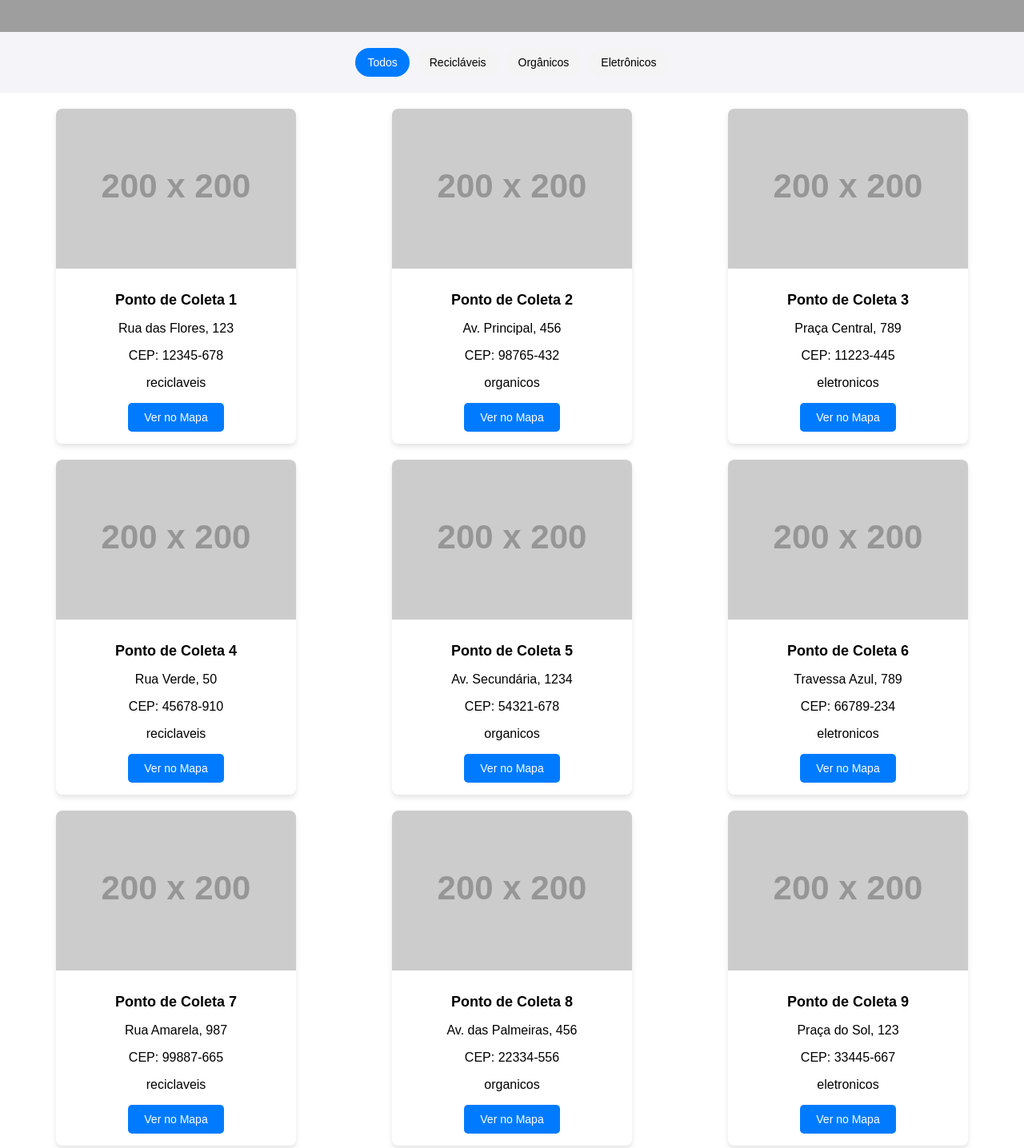
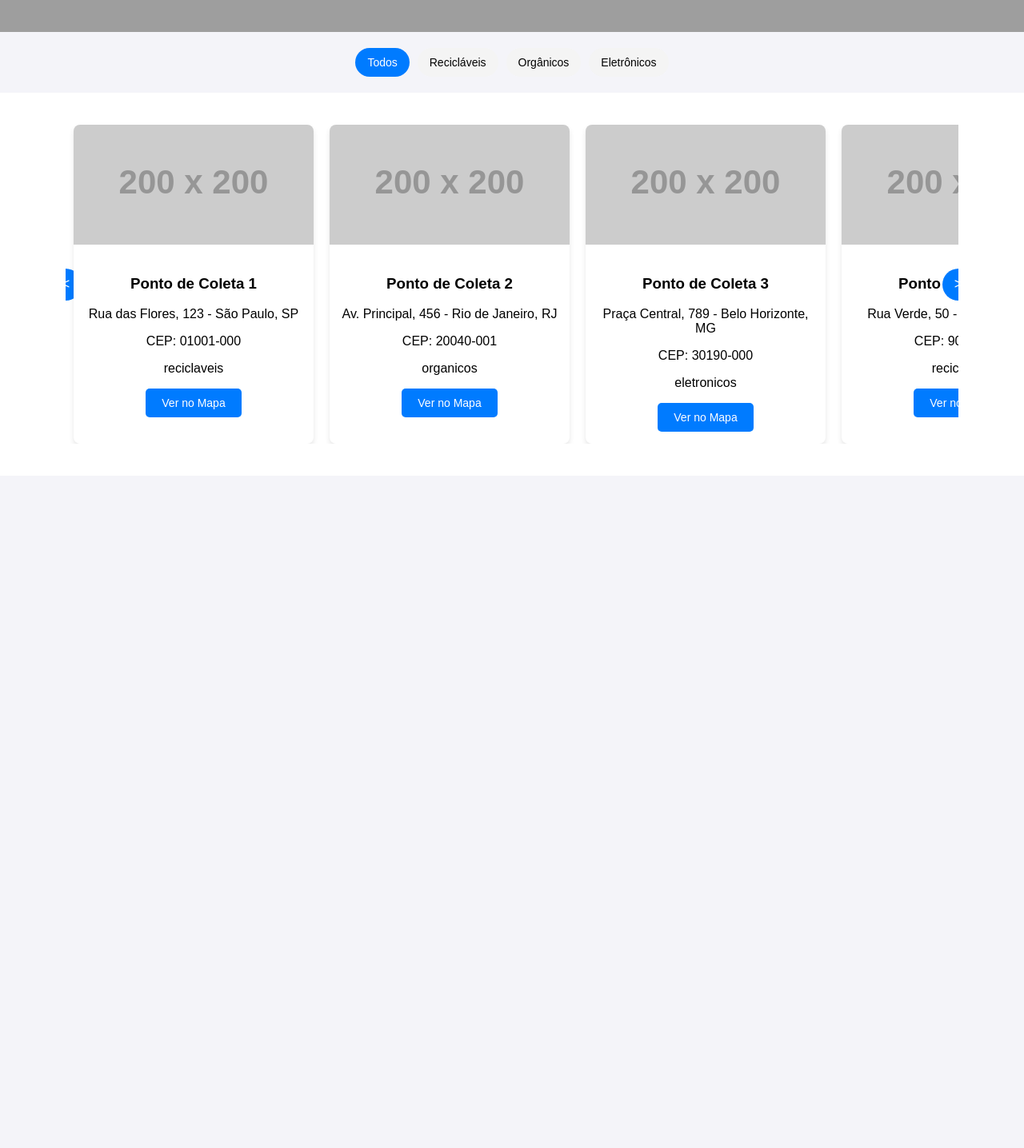
Before and after one commit to JeanPDR/GreenManager-, a plain HTML site: page frontend/pages/home/dashboard.html in a window 1280 px wide. Shown: the part 480-1916 px from the top of the page at 80% size. After the commit the page ends 1075 px from the top, so only its background shows below. Drawn offline with Linux system fonts and the light colour scheme; some packages are replaced by stand-ins of ours; grey boxes are pictures that could not be loaded; placeholder pictures from the web are drawn by us.

Commit message:
iniciando carousel do card

```diff
--- a/frontend/pages/home/mock.js
+++ b/frontend/pages/home/mock.js
@@ -2,8 +2,8 @@ const collectionPoints = [
   {
     name: "Ponto de Coleta 1",
     type: "reciclaveis",
-    address: "Rua das Flores, 123",
-    cep: "12345-678",
+    address: "Rua das Flores, 123 - São Paulo, SP",
+    cep: "01001-000",
     lat: -23.55052,
     lng: -46.633308,
     image: "https://via.placeholder.com/200?text=Recicláveis",
@@ -11,82 +11,82 @@ const collectionPoints = [
   {
     name: "Ponto de Coleta 2",
     type: "organicos",
-    address: "Av. Principal, 456",
-    cep: "98765-432",
-    lat: -23.55123,
-    lng: -46.634789,
+    address: "Av. Principal, 456 - Rio de Janeiro, RJ",
+    cep: "20040-001",
+    lat: -22.906847,
+    lng: -43.172896,
     image: "https://via.placeholder.com/200?text=Orgânicos",
   },
   {
     name: "Ponto de Coleta 3",
     type: "eletronicos",
-    address: "Praça Central, 789",
-    cep: "11223-445",
-    lat: -23.55345,
-    lng: -46.632567,
+    address: "Praça Central, 789 - Belo Horizonte, MG",
+    cep: "30190-000",
+    lat: -19.916681,
+    lng: -43.934493,
     image: "https://via.placeholder.com/200?text=Eletrônicos",
   },
   {
     name: "Ponto de Coleta 4",
     type: "reciclaveis",
-    address: "Rua Verde, 50",
-    cep: "45678-910",
-    lat: -23.55452,
-    lng: -46.631308,
+    address: "Rua Verde, 50 - Porto Alegre, RS",
+    cep: "90040-000",
+    lat: -30.034647,
+    lng: -51.217658,
     image: "https://via.placeholder.com/200?text=Recicláveis",
   },
   {
     name: "Ponto de Coleta 5",
     type: "organicos",
-    address: "Av. Secundária, 1234",
-    cep: "54321-678",
-    lat: -23.5523,
-    lng: -46.6378,
+    address: "Av. Secundária, 1234 - Salvador, BA",
+    cep: "40020-000",
+    lat: -12.971399,
+    lng: -38.501274,
     image: "https://via.placeholder.com/200?text=Orgânicos",
   },
   {
     name: "Ponto de Coleta 6",
     type: "eletronicos",
-    address: "Travessa Azul, 789",
-    cep: "66789-234",
-    lat: -23.5556,
-    lng: -46.6399,
+    address: "Travessa Azul, 789 - Brasília, DF",
+    cep: "70040-000",
+    lat: -15.826691,
+    lng: -47.92182,
     image: "https://via.placeholder.com/200?text=Eletrônicos",
   },
   {
     name: "Ponto de Coleta 7",
     type: "reciclaveis",
-    address: "Rua Amarela, 987",
-    cep: "99887-665",
-    lat: -23.5568,
-    lng: -46.6402,
+    address: "Rua Amarela, 987 - Recife, PE",
+    cep: "50040-000",
+    lat: -8.047562,
+    lng: -34.877003,
     image: "https://via.placeholder.com/200?text=Recicláveis",
   },
   {
     name: "Ponto de Coleta 8",
     type: "organicos",
-    address: "Av. das Palmeiras, 456",
-    cep: "22334-556",
-    lat: -23.5579,
-    lng: -46.6415,
+    address: "Av. das Palmeiras, 456 - Curitiba, PR",
+    cep: "80040-000",
+    lat: -25.428954,
+    lng: -49.267137,
     image: "https://via.placeholder.com/200?text=Orgânicos",
   },
   {
     name: "Ponto de Coleta 9",
     type: "eletronicos",
-    address: "Praça do Sol, 123",
-    cep: "33445-667",
-    lat: -23.5585,
-    lng: -46.6423,
+    address: "Praça do Sol, 123 - Manaus, AM",
+    cep: "69040-000",
+    lat: -3.119028,
+    lng: -60.021731,
     image: "https://via.placeholder.com/200?text=Eletrônicos",
   },
   {
     name: "Ponto de Coleta 10",
     type: "reciclaveis",
-    address: "Rua da Liberdade, 321",
-    cep: "44556-778",
-    lat: -23.5592,
-    lng: -46.6434,
+    address: "Rua da Liberdade, 321 - Fortaleza, CE",
+    cep: "60040-000",
+    lat: -3.717221,
+    lng: -38.543369,
     image: "https://via.placeholder.com/200?text=Recicláveis",
   },
 ];
--- a/frontend/pages/home/script.js
+++ b/frontend/pages/home/script.js
@@ -34,30 +34,72 @@ function addMarkerToMap(point) {
 function loadMockPoints() {
   collectionPoints.forEach((point) => {
     addMarkerToMap(point);
-    createCard(point);
   });
+  createCarousel();
 }
 
-function createCard(point) {
+function createCarousel() {
   const container = document.getElementById("cardsContainer");
-  const card = document.createElement("div");
-  card.classList.add("card");
-  card.setAttribute("data-type", point.type);
-  card.innerHTML = `
+  container.innerHTML = `
+    <div class="carousel">
+      <button class="carousel-btn prev" id="prevBtn">&lt;</button>
+      <div class="carousel-track">
+        ${collectionPoints
+          .map(
+            (point) => `
+          <div class="carousel-card" data-type="${point.type}">
             <img src="${point.image}" alt="${point.name}" class="card-image">
             <div class="card-body">
               <h3>${point.name}</h3>
               <p>${point.address}</p>
               <p>CEP: ${point.cep}</p>
               <p>${point.type}</p>
-      <button class="contact-btn">Ver no Mapa</button>
+              <button class="contact-btn" onclick="centerOnMap(${point.lat}, ${point.lng})">Ver no Mapa</button>
+            </div>
+          </div>
+        `
+          )
+          .join("")}
+      </div>
+      <button class="carousel-btn next" id="nextBtn">&gt;</button>
     </div>
   `;
-  container.appendChild(card);
-  card.querySelector(".contact-btn").addEventListener("click", () => {
-    map.setCenter({ lat: point.lat, lng: point.lng });
+  addCarouselFunctionality();
+}
+
+function addCarouselFunctionality() {
+  const track = document.querySelector(".carousel-track");
+  const cards = document.querySelectorAll(".carousel-card");
+  const prevBtn = document.getElementById("prevBtn");
+  const nextBtn = document.getElementById("nextBtn");
+
+  let currentIndex = 0;
+
+  function updateCarousel() {
+    const cardWidth = cards[0].offsetWidth + 20;
+    track.style.transform = `translateX(-${currentIndex * cardWidth}px)`;
+  }
+
+  prevBtn.addEventListener("click", () => {
+    if (currentIndex > 0) {
+      currentIndex--;
+      updateCarousel();
+    }
+  });
+
+  nextBtn.addEventListener("click", () => {
+    if (currentIndex < cards.length - 1) {
+      currentIndex++;
+      updateCarousel();
+    }
+  });
+
+  updateCarousel();
+}
+
+function centerOnMap(lat, lng) {
+  map.setCenter({ lat, lng });
   map.setZoom(15);
-  });
 }
 
 function getUserLocation() {
@@ -83,7 +125,7 @@ document.getElementById("filterBar").addEventListener("click", (e) => {
 });
 
 function filterCards(filter) {
-  const cards = document.querySelectorAll(".card");
+  const cards = document.querySelectorAll(".carousel-card");
   cards.forEach((card) => {
     if (filter === "all" || card.getAttribute("data-type") === filter) {
       card.style.display = "block";
@@ -128,7 +170,7 @@ document.getElementById("registerForm").addEventListener("submit", (e) => {
         };
         collectionPoints.push(newPoint);
         addMarkerToMap(newPoint);
-        createCard(newPoint);
+        createCarousel();
         e.target.reset();
         modal.classList.add("hidden");
       } else {
--- a/frontend/pages/home/styles.css
+++ b/frontend/pages/home/styles.css
@@ -183,3 +183,66 @@ button.cancel-btn:hover {
 .contact-btn:hover {
   background-color: #0056b3;
 }
+
+.carousel {
+  position: relative;
+  display: flex;
+  align-items: center;
+  overflow: hidden;
+  margin: 20px auto;
+  width: 90%;
+}
+
+.carousel-track {
+  display: flex;
+  transition: transform 0.3s ease-in-out;
+}
+
+.carousel-card {
+  background: white;
+  border-radius: 8px;
+  box-shadow: 0 4px 6px rgba(0, 0, 0, 0.1);
+  margin: 0 10px;
+  flex: 0 0 300px;
+  overflow: hidden;
+}
+
+.carousel-card img {
+  width: 100%;
+  height: 150px;
+  object-fit: cover;
+}
+
+.carousel-card .card-body {
+  padding: 15px;
+  text-align: center;
+}
+
+.carousel-btn {
+  position: absolute;
+  top: 50%;
+  transform: translateY(-50%);
+  background: #007bff;
+  color: white;
+  border: none;
+  border-radius: 50%;
+  width: 40px;
+  height: 40px;
+  cursor: pointer;
+  font-size: 18px;
+  display: flex;
+  justify-content: center;
+  align-items: center;
+}
+
+.carousel-btn.prev {
+  left: -20px;
+}
+
+.carousel-btn.next {
+  right: -20px;
+}
+
+.carousel-btn:hover {
+  background: #0056b3;
+}
```
Lines whose indentation alone changed are shown as unchanged.
